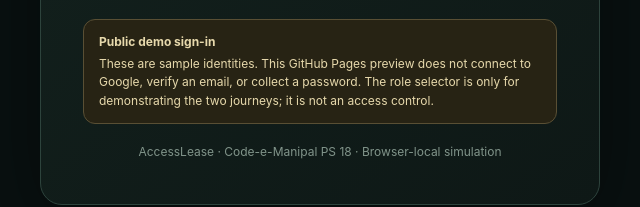
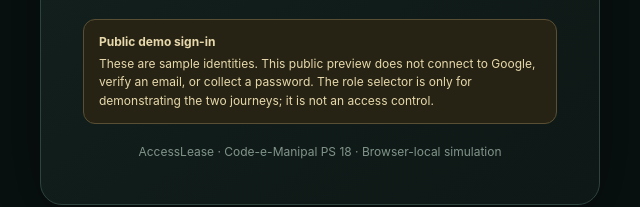
Before and after one commit to anureet1606-a11y/accesslease, a website: page index.html in a window 1280 px wide. Shown: the part 510-717 px from the top of the page, 320-960 px from the left. Drawn offline with Linux system fonts and the light colour scheme.

Commit message:
Clarify AccessLease public demo sign-in

```diff
--- a/index.html
+++ b/index.html
@@ -21,7 +21,7 @@ main{width:min(100%,560px)}.brand{display:flex;align-items:center;gap:10px;font-
 <a class="role" href="access-flow.html?role=student"><span class="icon">♙</span><span><strong>Continue as a student</strong><small>Maya Kapoor · maya.kapoor@example.com</small></span><span class="arrow">→</span></a>
 <a class="role" href="access-flow.html?role=organization"><span class="icon">▤</span><span><strong>Continue as an organization member</strong><small>Sandbox reviewer · reviewer@example.com</small></span><span class="arrow">→</span></a>
 </div>
-<div class="note"><strong>Public demo sign-in</strong>These are sample identities. This GitHub Pages preview does not connect to Google, verify an email, or collect a password. The role selector is only for demonstrating the two journeys; it is not an access control.</div>
+<div class="note"><strong>Public demo sign-in</strong>These are sample identities. This public preview does not connect to Google, verify an email, or collect a password. The role selector is only for demonstrating the two journeys; it is not an access control.</div>
 <p class="foot">AccessLease · Code-e-Manipal PS 18 · Browser-local simulation</p>
 </section></main>
 
```
